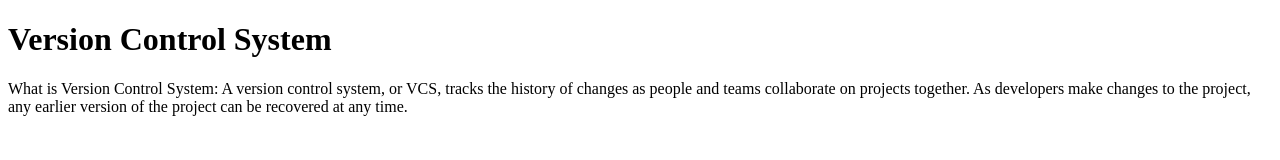
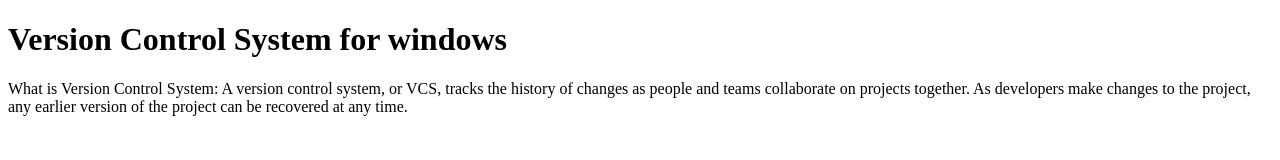
Before and after one commit to chimexy8alluvial/myschoolproject, a plain HTML site: page index.htm in a window 1280 px wide. Drawn offline with Linux system fonts and the light colour scheme.

Commit message:
second commit

```diff
--- a/index.htm
+++ b/index.htm
@@ -2,7 +2,7 @@
 <html>
 <body>
 
-<h1>Version Control System</h1>
+<h1>Version Control System for windows</h1>
 <p>
 What is Version Control System: A version control system, or VCS, tracks the history of changes as people and teams collaborate on projects together. As developers make changes to the project, any earlier version of the project can be recovered at any time.
 </p>
```
